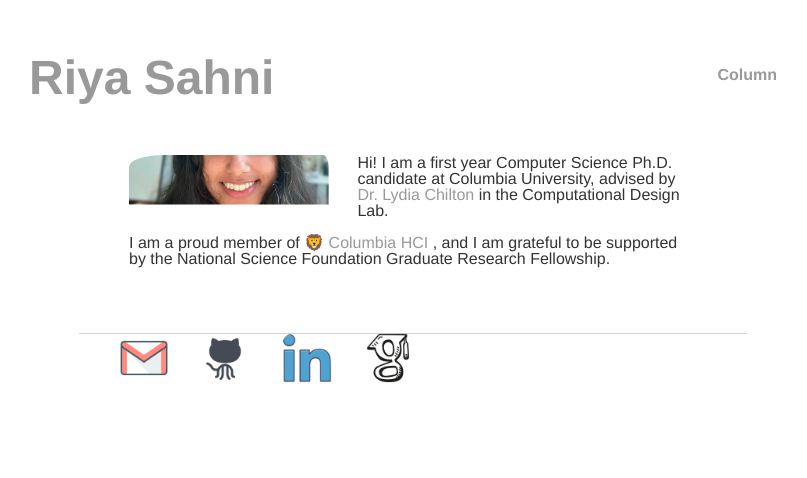
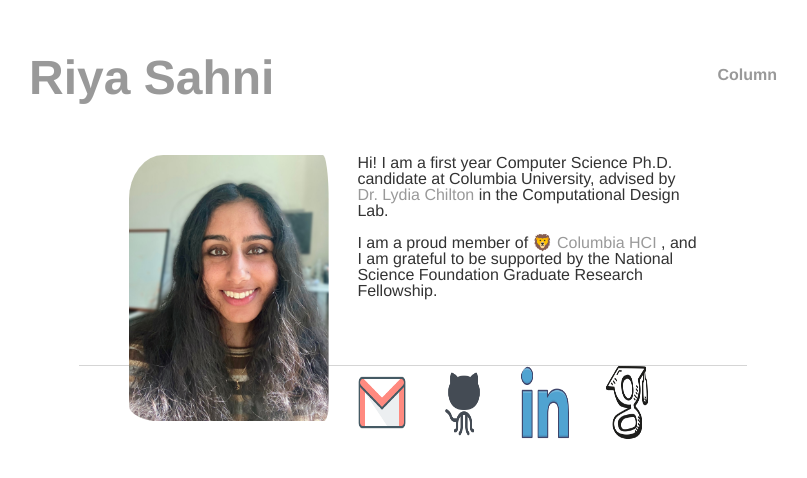
Before and after one commit to riyasahni/riyasahni.github.io, a Jekyll site: the page built from index.html, in a window 1280 px wide. Shown: the top 478 px of the page, without its empty margins (21-828 px from the left). Built offline with Jekyll 4.4.1, drawn with Linux system fonts in a browser that asks for light colours.

Commit message:
hopefully I haven't broken anything

```diff
--- a/_includes/header.html
+++ b/_includes/header.html
@@ -5,7 +5,6 @@
 	<meta name="viewport" width="device-width, initial-scale=1.0">
 	<meta name="description" content="{{ page.description }}">
 	<meta name="author" content="Riya Sahni">
-	<link rel="icon" href="/img/lion_favicon.png">
 
 	<title>{{ page.title }} | Riya Sahni | HCI & HAI Researcher.</title>
 	<!-- styles -->
--- a/_layouts/default.html
+++ b/_layouts/default.html
@@ -2,6 +2,7 @@
 	<html>
 		<head>
 			<title>{{ page.title }}</title>
+			<link rel="icon" href="/img/lion_favicon.png">
 			<!-- link to main stylesheet -->
 			<link rel="stylesheet" type="text/css" href="/css/main.css">
 		</head>
--- a/css/main.css
+++ b/css/main.css
@@ -32,11 +32,7 @@ img {
     padding-right: 5%;
     padding-bottom: 5%;
     float: left;
-
-    width:  50px;
-    height: 50px;
-    object-fit: cover;
-  }
+}
 nav ul li, footer ul li {
     display: inline;
     margin-right: 20px;
```
